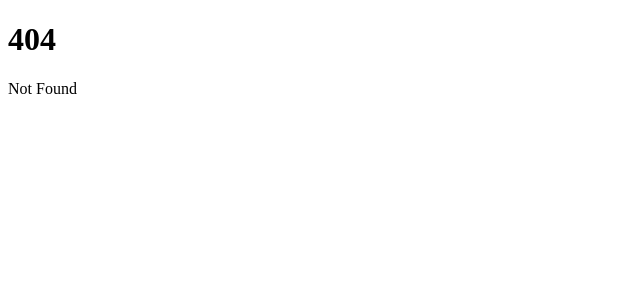
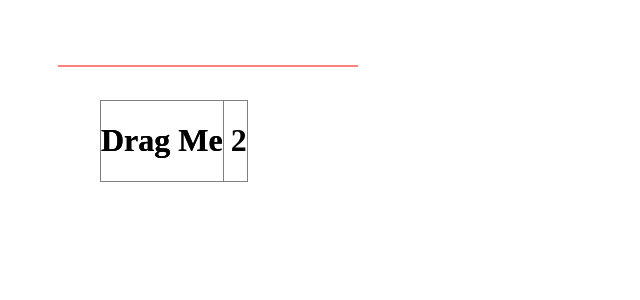
Before and after one commit to m2a9x45/slackThingWeb, a SvelteKit app: page /wf/1 in a window 1280 px wide. Before the commit this address had no page. Shown: the top 300 px of the page, without its empty margins (0-640 px from the left). Built offline with nearby package versions, Linux system fonts and the light colour scheme.

Commit message:
WIP dragable

```diff
--- /dev/null
+++ b/src/components/draggable.svelte
@@ -0,0 +1,69 @@
+<script>
+    export let left = 100;
+    export let top = 100;
+
+    $: innerWidth = 0;
+    $: innerHeight = 0;
+
+    export let lines;
+
+    let moving = false;
+
+    function onMouseDown() {
+        moving = true;
+    }
+
+    function onMouseMove(e) {
+        if (moving) {
+            left += e.movementX;
+            top += e.movementY;
+
+            if (top < 0) {
+                top = 0;
+            }
+
+            if (left < 0) {
+                left = 0;
+            }
+
+            if (left > innerWidth - 100) {
+                left = innerWidth - 100;
+            }
+
+            if (top > innerHeight - 75) {
+                top = innerHeight - 75;
+            }
+        }
+    }
+
+    function onMouseUp(e) {
+        moving = false;
+        lines = { x: left, y: top };
+    }
+
+    // 	$: console.log(moving);
+</script>
+
+<div
+    on:mousedown={onMouseDown}
+    style="left: {left}px; top: {top}px;"
+    class="draggable"
+>
+    <slot></slot>
+</div>
+
+<svelte:window
+    on:mouseup={onMouseUp}
+    on:mousemove={onMouseMove}
+    bind:innerWidth
+    bind:innerHeight
+/>
+
+<style>
+    .draggable {
+        user-select: none;
+        cursor: move;
+        border: solid 1px gray;
+        position: absolute;
+    }
+</style>
--- /dev/null
+++ b/src/routes/wf/[id]/+page.svelte
@@ -0,0 +1,65 @@
+<script>
+    import Draggable from "../../../components/draggable.svelte";
+    // import { onMount } from "svelte";
+
+    // onMount(() => {
+    //     readWorkflow();
+    // });
+
+    // export let steps = [];
+
+    // async function readWorkflow() {
+    //     const response = await fetch(`http://localhost:5000/wf`, {
+    //         credentials: "include",
+    //     });
+    //     const data = await response.json();
+    //     console.log(data);
+    //     steps = data;
+    // }
+
+    let lines = {};
+
+    function onMouseUp(e) {
+        console.log(lines);
+    }
+</script>
+
+<!-- {#each steps as step}
+    <div>
+        <h4>StepID: {step.step_id}</h4>
+        <p>Type: {step.action}</p>
+        <p>Message: {step.message}</p>
+        <div>
+            <ul>
+                {#each step.branches as branch}
+                    <li>{branch.text} -> {branch.next_step_id}</li>
+                {/each}
+            </ul>
+        </div>
+    </div>
+{/each} -->
+
+<!-- https://stackoverflow.com/questions/64604624/programatically-get-svelte-component-instance -->
+
+<main>
+    <Draggable bind:lines>
+        <h1>Drag Me</h1>
+    </Draggable>
+    <Draggable>
+        <h1>Drag Me 2</h1>
+    </Draggable>
+
+    <svg width="500" height="500"
+        ><line x1="50" y1="50" x2="350" y2="50" stroke="red" /></svg
+    >
+</main>
+
+<svelte:window on:mouseup={onMouseUp} />
+
+<style>
+    main {
+        width: 100%;
+        height: 100%;
+        margin: 1rem auto;
+    }
+</style>
```
